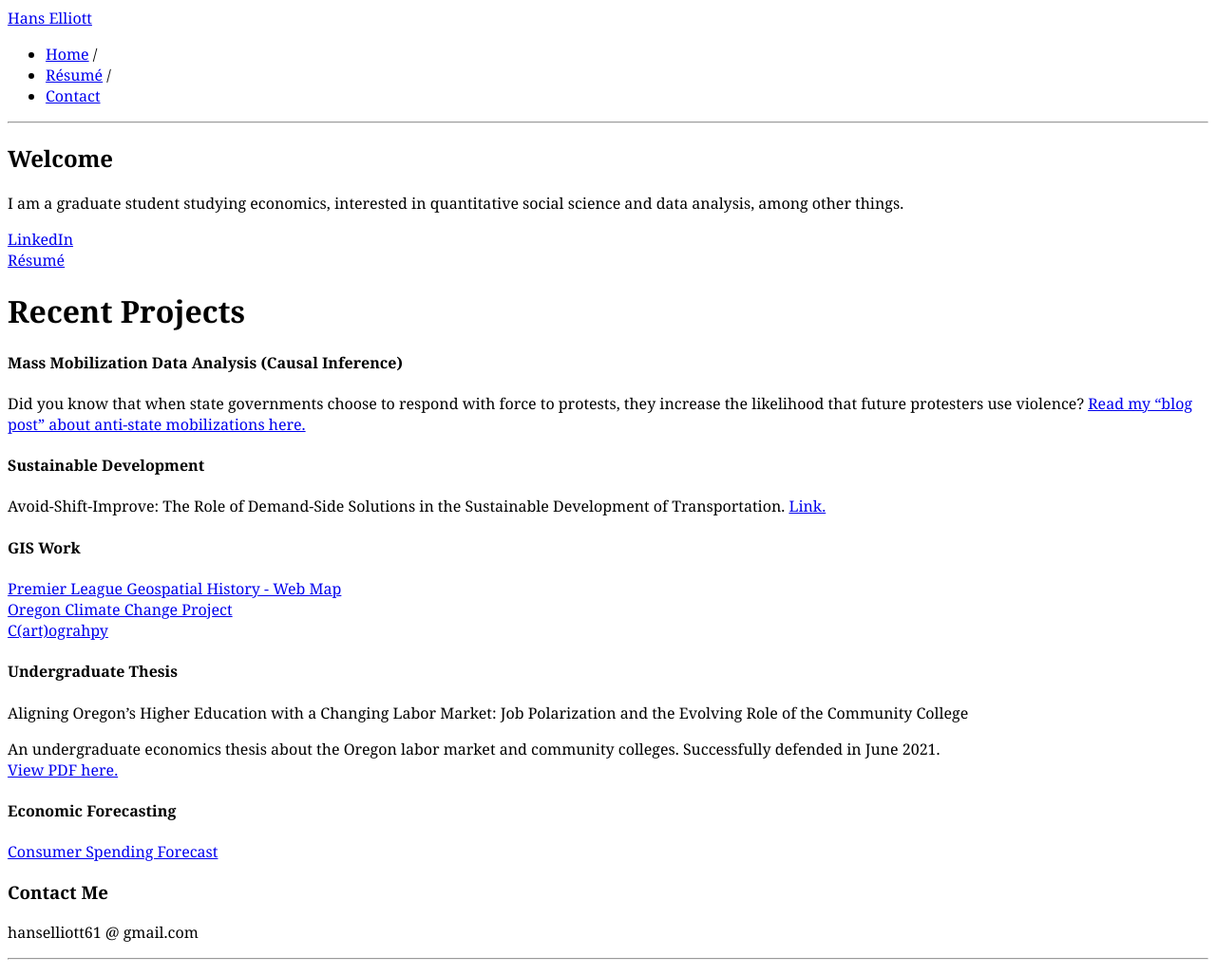
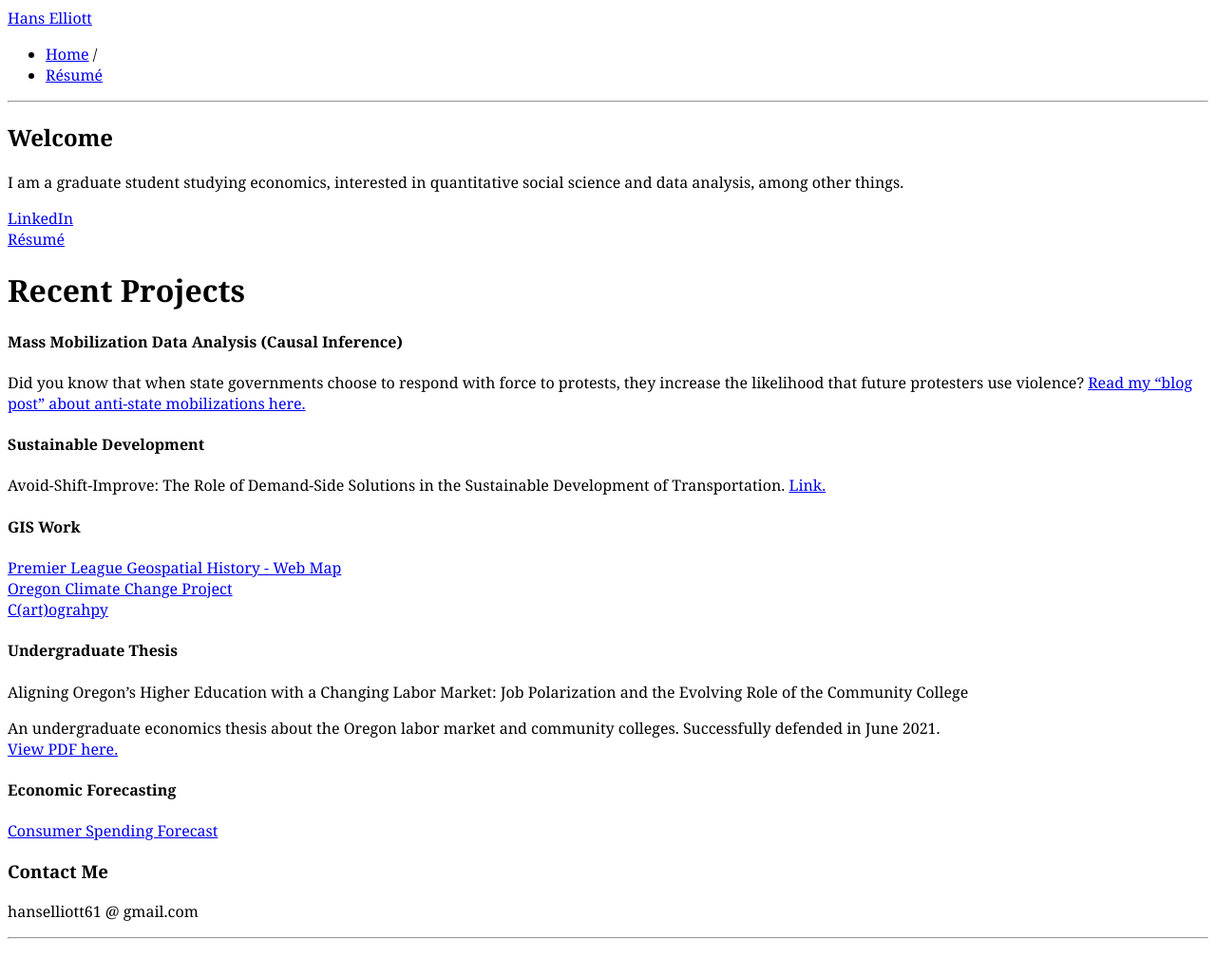
Before and after one commit to hans-elliott99/hans-elliott99.github.io, a Jekyll site: the page built from index.md, in a window 1280 px wide. Shown: the whole page at 95% size. Built offline with Jekyll 4.4.1, drawn with Linux system fonts in a browser that asks for light colours; our own code applies the rules of GitHub Pages for plain Markdown files; after the commit the page ends 1005 px from its top, so only the background shows below that.

Commit message:
Update _config.yml

```diff
--- a/_config.yml
+++ b/_config.yml
@@ -20,5 +20,3 @@ nav:
    link: "/home/"
  - name: "Résumé"
    link: "Resume.html"
- - name: "Contact"
-   link: "contact.md"
```
